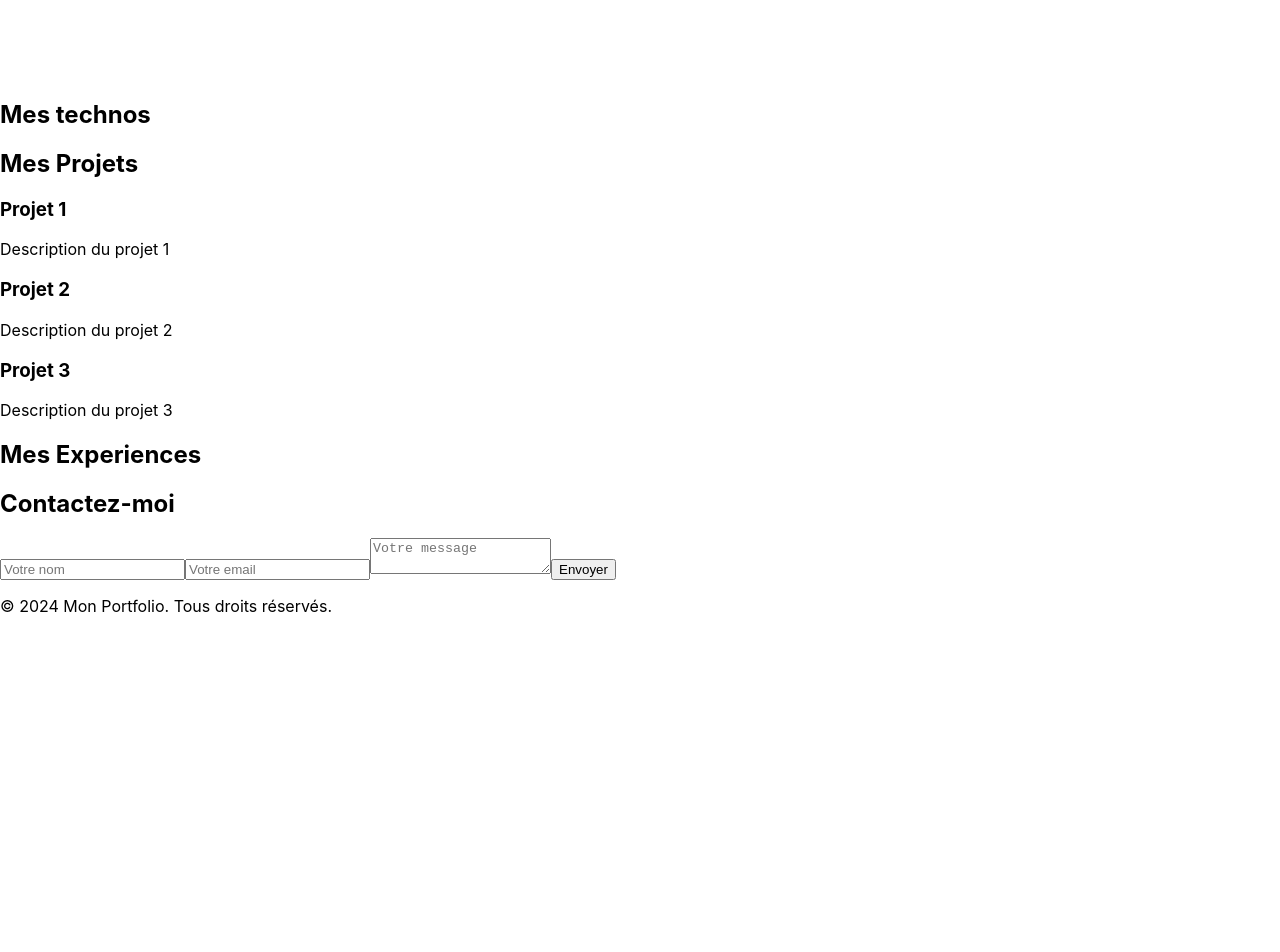
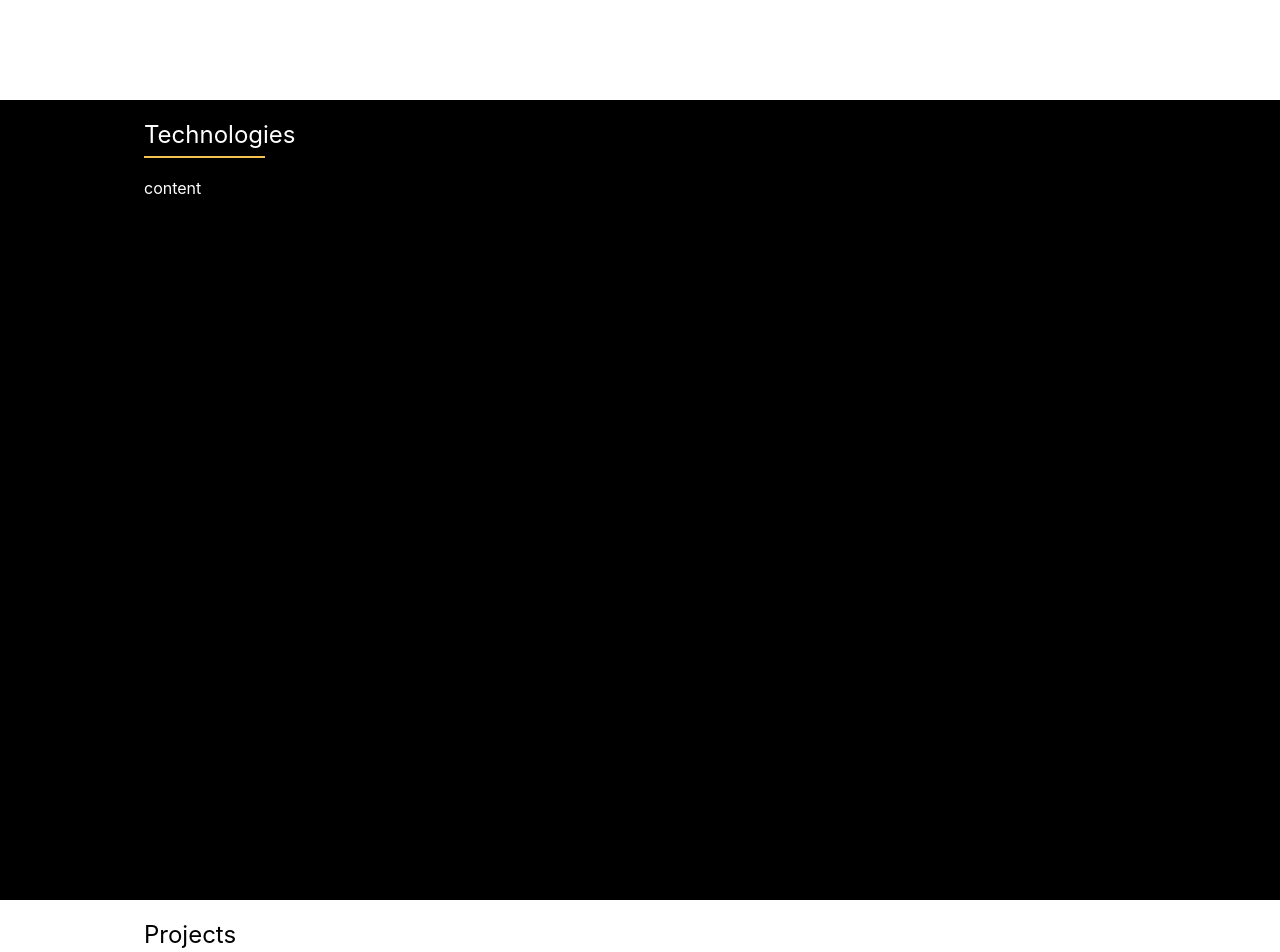
Before and after one commit to MarvinPK/portfolio_marvin, a React (Create React App) app: page / in a window 1280 px wide. Shown: the part 700-1652 px from the top of the page. Before the commit the page ends 1332 px from the top, so only its background shows below. Built offline with nearby package versions, Linux system fonts and the light colour scheme.

Commit message:
feat: hoc sectionContainer

```diff
--- a/src/App.js
+++ b/src/App.js
@@ -34,7 +34,7 @@ function App() {
 
   return (
     <div>
-     <div class="follower" ref={followerRef}></div>
+     <div className="follower" ref={followerRef}></div>
       <Navbar />
       <Hero />
       <Technologies/>
--- a/src/components/contact/Contact.jsx
+++ b/src/components/contact/Contact.jsx
@@ -1,17 +1,18 @@
 import React from 'react';
+import SectionContainer from "../hoc/SectionContainer";
 
 const Contact = () => {
     return (
-    <section id="contact" className="contact-section">
-      <h2>Contactez-moi</h2>
+      <SectionContainer fullScreen={false} sectionId="contact" title="Contact" bgColor="white">
         <form>
           <input type="text" placeholder="Votre nom" />
           <input type="email" placeholder="Votre email" />
           <textarea placeholder="Votre message"></textarea>
           <button type="submit">Envoyer</button>
         </form>
-    </section>
+      </SectionContainer>
+
     );
-};
+}
 
-export default Contact;
+export default Contact
--- a/src/components/experiences/Experiences.jsx
+++ b/src/components/experiences/Experiences.jsx
@@ -1,7 +1,12 @@
-export default function Experiences() {
-      return (
-        <section id="experiences" className="experiences-section">
-          <h1> Mes Experiences</h1>
-        </section>
-      );
-  }
+import SectionContainer from "../hoc/SectionContainer";
+
+const Experiences = () => {
+    return (
+      <SectionContainer sectionId="experiences" title="Experiences" bgColor="black">
+        <p>content</p>
+      </SectionContainer>
+
+    );
+}
+
+export default Experiences
--- a/src/components/hero/hero.css
+++ b/src/components/hero/hero.css
@@ -1,6 +1,6 @@
 /* Styles pour que la section Hero prenne toute la hauteur de l'écran */
 .hero-section {
-    height: calc(100vh - 20px);                /* Prend toute la hauteur de l'écran */
+    height: 100vh;                /* Prend toute la hauteur de l'écran */
     display: flex;                /* Utilisation de flexbox pour centrer le contenu */
     padding: 0 20px;              /* Ajout de padding pour les petites tailles d'écran */
     background-color: white;
--- /dev/null
+++ b/src/components/hoc/SectionContainer.jsx
@@ -0,0 +1,34 @@
+import "./sectionContainer.scss"
+
+const SectionContainer = ({title, sectionId, bgColor, classNameSection, classNameContainer, fullScreen=true, children}) => {
+    const sectionStyle = () => {
+        return {
+            height: fullScreen && "100vh",
+            display: "flex",
+            padding: "0 20px",
+            backgroundColor: bgColor,
+            alignItems: "flex-start",
+            color: bgColor == "white" ? "black" : "white"
+        }
+    }
+
+    const containerStyle = () => {
+        return {
+            marginLeft: "10%"
+        }
+    }
+
+    return (
+        <section id={sectionId} className= {`section ${classNameSection}`} style={sectionStyle()}>
+            <div className={`container ${classNameContainer}`} style={containerStyle()}>
+                {
+                    title &&
+                        <div className="title"><h1 style={{fontWeight:"normal", marginBottom:"5%", width: "fitContent"}}>{title}</h1></div>
+                }
+                {children}
+            </div>
+        </section>
+    )
+}
+
+export default SectionContainer
--- /dev/null
+++ b/src/components/hoc/sectionContainer.scss
@@ -0,0 +1,9 @@
+.section .container .title::after {
+    content: '';
+    display: block;
+    width: 80%; /* Largeur de la bordure */
+    height: 2px; /* Épaisseur de la bordure */
+    background-color: #F5C24F; /* Couleur de la bordure */
+    left: 0; /* Commencer à gauche */
+    bottom: 0; /* Positionner au bas de l'élément */
+}
--- a/src/components/navbar/Navbar.jsx
+++ b/src/components/navbar/Navbar.jsx
@@ -7,8 +7,8 @@ const Navbar = () => {
     <nav className="navbar">
         <ul>
             <li><a href="#hero">Home</a></li>
+            <li><a href="#technologies">Stacks</a></li>
             <li><a href="#projects">Projects</a></li>
-            <li><a href="#technologies">My stacks</a></li>
             <li><a href="#experiences">Experiences</a></li>
             <li><a href="#contact">Contact</a></li>
             <li>
--- a/src/components/project/Projects.jsx
+++ b/src/components/project/Projects.jsx
@@ -1,4 +1,5 @@
 import React from 'react';
+import SectionContainer from "../hoc/SectionContainer";
 
 const projects = [
   { title: 'Projet 1', description: 'Description du projet 1' },
@@ -8,9 +9,8 @@ const projects = [
 
 const Projects = () => {
   return (
-    <section id="projects" className="projects-section">
-      <h2>Mes Projets</h2>
-      <div className="projects-grid">
+      <SectionContainer sectionId="projects" title="Projects" bgColor="white">
+        <div className="projects-grid">
         {projects.map((project, index) => (
           <div key={index} className="project-card">
             <h3>{project.title}</h3>
@@ -18,7 +18,7 @@ const Projects = () => {
           </div>
         ))}
       </div>
-    </section>
+      </SectionContainer>
   );
 };
 
--- a/src/components/technologies/Technologies.jsx
+++ b/src/components/technologies/Technologies.jsx
@@ -1,7 +1,13 @@
-export default function Technologies() {
+import SectionContainer from "../hoc/SectionContainer";
+import "./technologies.scss"
+
+const Technologies = () => {
     return (
-      <section id="technologies" className="technologies-section">
-        <h1> Mes technos</h1>
-      </section>
+      <SectionContainer sectionId="technologies" title="Technologies" bgColor="black">
+        <p>content</p>
+      </SectionContainer>
+
     );
 }
+
+export default Technologies
```
Also changed, not shown: src/components/technologies/technologies.scss (added). Lines whose indentation alone changed are shown as unchanged.
